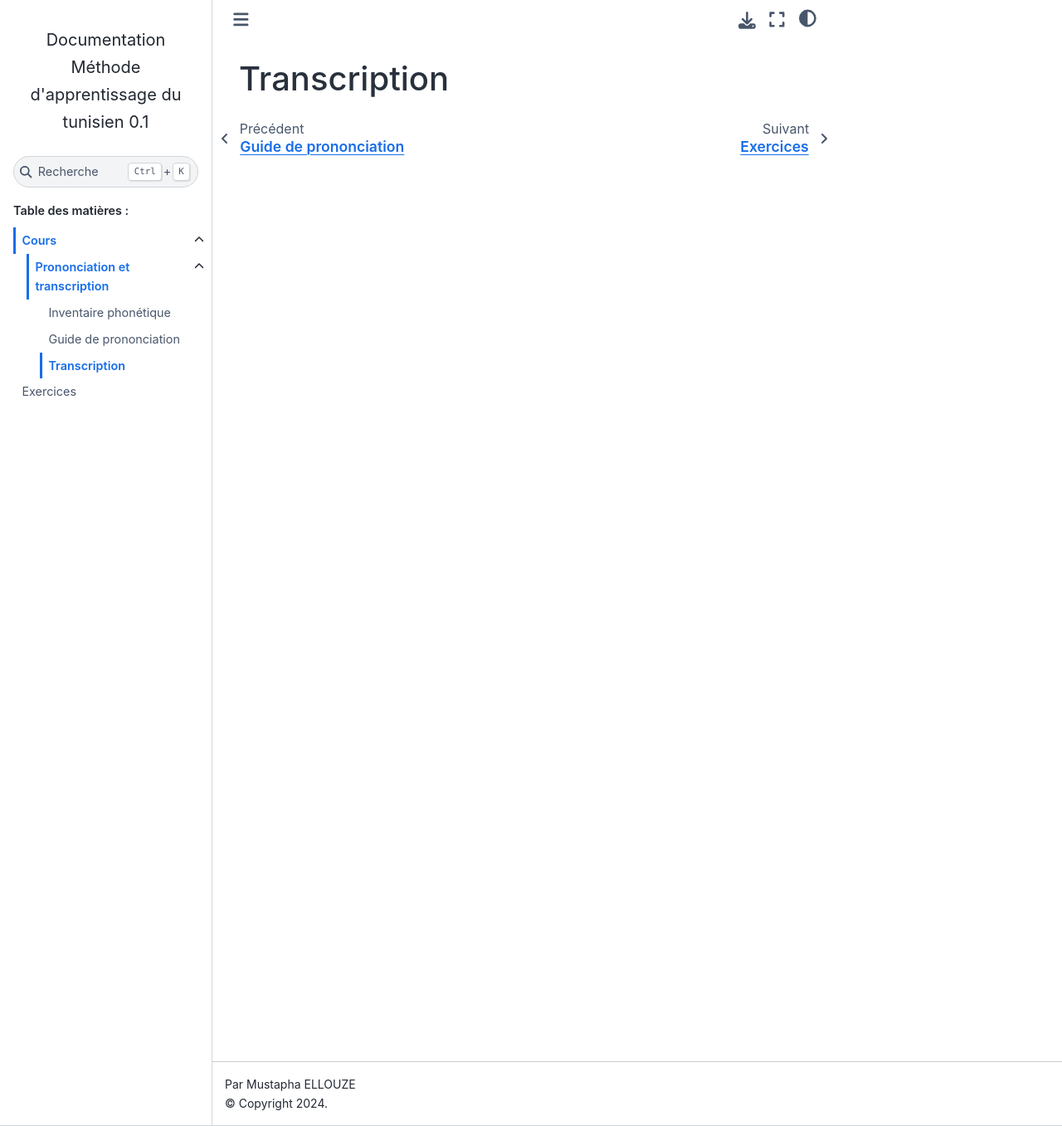
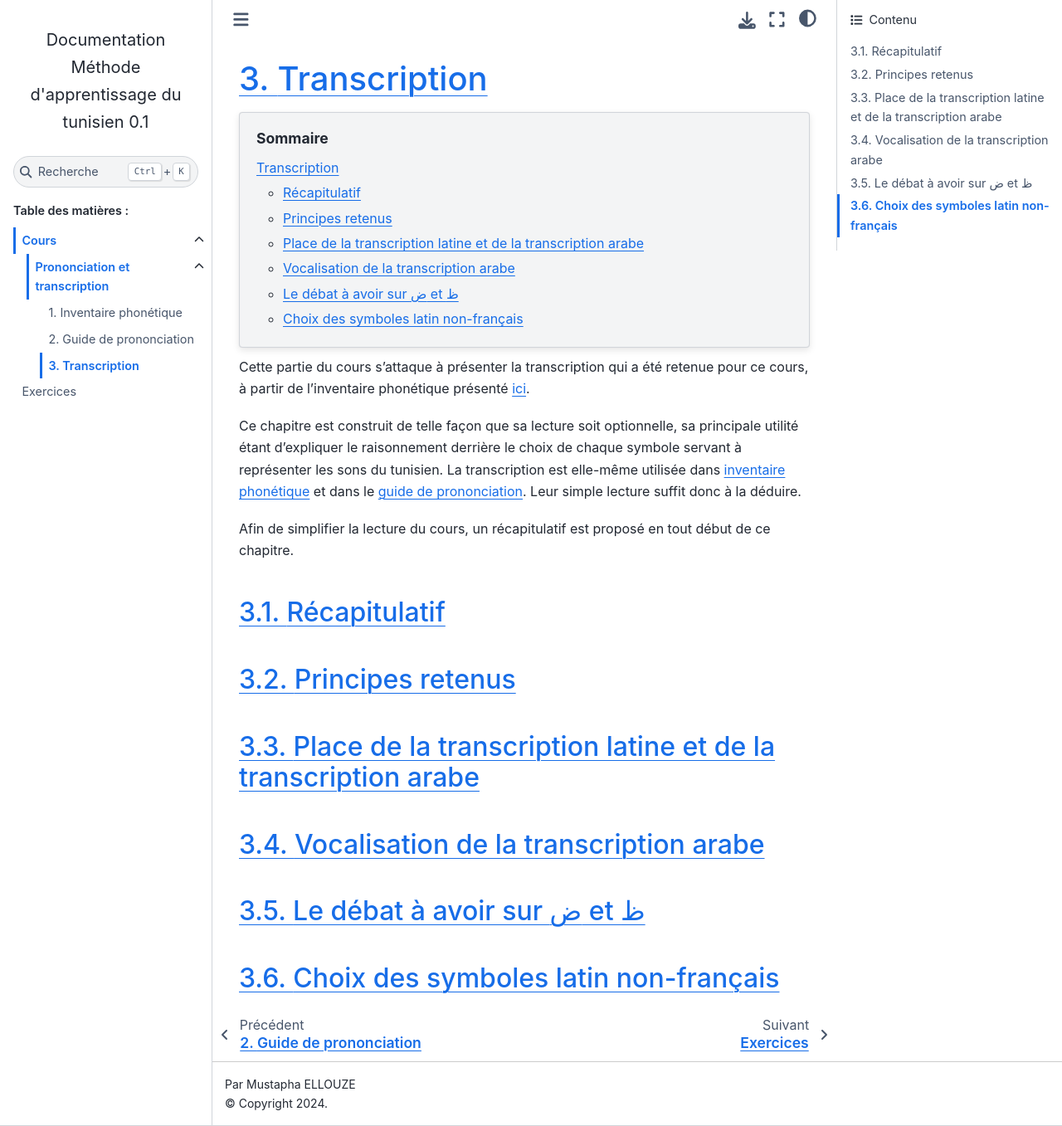
Before and after one commit to MustaphaEllouze/CoursTunisien, a Sphinx documentation site: the page built from sphinx/source/Cours/EcriturePrononciation/Transcription/transcription.rst, in a window 1280 px wide and 1357 px high. Shown: the whole window at 83% size. Built offline with Sphinx 7.4.7 and the Sphinx Book theme 1.1.4, drawn with Linux system fonts in a browser that asks for light colours.

Commit message:
ébauche transcription + numbered

```diff
--- a/sphinx/source/Cours/EcriturePrononciation/Transcription/transcription.rst
+++ b/sphinx/source/Cours/EcriturePrononciation/Transcription/transcription.rst
@@ -1,2 +1,72 @@
+.. _transcription:
+
 Transcription
 =============
+
+.. contents::
+
+Cette partie du cours s'attaque à présenter la transcription qui a été retenue
+pour ce cours, à partir de l'inventaire phonétique présenté
+:ref:`ici <inventaire_phonetique>`.
+
+Ce chapitre est construit de telle façon que sa lecture soit optionnelle, sa
+principale utilité étant d'expliquer le raisonnement derrière le choix de chaque
+symbole servant à représenter les sons du tunisien. La transcription est
+elle-même utilisée dans :ref:`inventaire phonétique <inventaire_phonetique>`
+et dans le :ref:`guide de prononciation <guide_de_prononciation>`. Leur simple
+lecture suffit donc à la déduire.
+
+Afin de simplifier la lecture du cours, un récapitulatif est proposé en tout
+début de ce chapitre.
+
+Récapitulatif
+-------------
+
+Principes retenus
+-----------------
+
+Place de la transcription latine et de la transcription arabe
+-------------------------------------------------------------
+
+Vocalisation de la transcription arabe
+--------------------------------------
+
+Le débat à avoir sur arab|`<cdh>` et arab|`<cdh2>`
+--------------------------------------------------
+
+Choix des symboles latin non-français
+-------------------------------------
+
+.. \begin{itemize}
+..     \item Chaque son devra être représenté par un seul et unique symbole ou combinaison de symboles ;
+..     \item On doit limiter le nombre de son produits par une combinaison de plusieurs symboles (comme en français où \textbf{/o/} et \textbf{/i/} s'associent pour faire le son \textbf{[wa]}) ;
+..     \item On s'autorise à regrouper des sons qui seront représentés par le même symboles, du moment que le contexte phonétique permette de déduire le son que représente le symbole sans ambiguïté.
+.. \end{itemize}
+
+.. \begin{itemize}
+..     \item J'ai décidé de laisser la possibilité d'omettre le symbole pour le \textbf{coup de glotte [']}. Ce choix est motivé par le fait que les tunisophones ont de plus en plus tendance à l'omettre, que ce soit au début ou à la fin des mots. Je laisse donc la possibilité de le rajouter au milieu des mots, en lui affectant un symbole \footnote{En pratique, je vais essayer de le noter tant que faire se peut au cours de ce cours, notamment en début de mot, pour des raisons \textbf{grammaticale} et \textbf{étymologique}.};
+..     \item Tous les symboles des \textbf{consonnes emphatiques} portent une \textbf{cédille}. J'ai choisi ce système afin d'aider à la prononciation, et aider si besoin pour l'harmonie consonantique;
+..     \item La consonne [\textrevglotstop] se note aussi avec une \textbf{cédille}, en se servant d'un \textbf{/a/} comme support. J'ai préféré cette notation pour ne pas induire en erreur en proposant une lettre support qui était sans rapport. L'alphabet maltais a par exemple fait le choix de se servir d'un /g/ comme support;
+..     \item J'ai emprunté deux lettres à l'alphabet du moyen anglais : \textsc{thorn} "\textbf{\th}" et \textsc{eth} "\textbf{\dh}". Elles servaient à l'époque à marquer les mêmes sons, mais les symboles ont disparu avec l'importation de l'imprimerie depuis la France;
+..     \item J'ai marqué d'un diacritique les symboles pour \textbf{[\textesh]} et \textbf{[\textinvscr]}. On pourrait envisager deux symboles pour marquer ces sons-là, comme par exemple /sh/ et /gh/, mais il me semblait que ça porterait à confusion avec le son \textbf{[h]};
+..     \item J'ai mis la même diacritique pour les \textbf{voyelles nasales} : ce qui motive ce choix est que cette diacritique sert à noter une prononciation différente mais proche de la lettre support;
+..     \item Pour les autres \textbf{voyelles}, j'ai choisi un système qui soit intuitif pour les locuteurs francophones : la transcription correspond à peu de choses près à la prononciation qu'on aurait en français. La seule exception que je me suis autorisée est pour le son \textbf{[u]}, qui n'est marqué que d'un symbole plutôt que de deux en français (/ou/).
+.. \end{itemize}
+
+.. \subsection{Voyelles longues et consonnes géminées}
+.. En plus de la retranscription des sons, il faut parler du cas des voyelles longues et des consonnes géminées (les consonnes doublées).
+
+.. Le tunisien, comme l'arabe, fait une distinction sémantique entre :
+.. \begin{itemize}
+..     \item \textbf{Voyelles courtes et longues} : La longueur d'une voyelle change le sens d'un mot, par exemple sa fonction grammaticale comme dans \textbf{[mut] (meurs, verbe à l'impératif)} et \textbf{[mu:t] (la mort)}.
+..     \item \textbf{Consonnes simples et consonnes géminées (doublées)} : Le doublage des consonnes en tunisien change également le sens d'un mot, par exemple \textbf{[ba\textrevglotstop \textschwa d] (après)} et \textbf{[ba\textrevglotstop\textrevglotstop \textschwa d] (éloigne, verbe à l'impératif)}.
+.. \end{itemize}
+
+.. Pour continuer de faire cette distinction à l'écrit, je propose dans la suite de \textbf{doubler} les symboles qui représentent les voyelles ou les consonnes longues. Ainsi, en reprenant les exemples précédents :
+
+.. \begin{itemize}
+..     \item \textbf{[mut]} $\rightarrow$ \textbf{mut}
+..     \item \textbf{[mu:t]} $\rightarrow$ \textbf{muut}
+..     \item \textbf{[ba\textrevglotstop \textschwa d]} $\rightarrow$ \textbf{ba\c{a}ed}
+..     \item \textbf{[ba\textrevglotstop\textrevglotstop \textschwa d]} $\rightarrow$ \textbf{ba\c{a}\c{a}ed}
+.. \end{itemize}
--- a/sphinx/source/Cours/EcriturePrononciation/index.rst
+++ b/sphinx/source/Cours/EcriturePrononciation/index.rst
@@ -9,8 +9,9 @@ choses essentielles :
 
 .. toctree::
    :maxdepth: 2
+   :numbered:
    :caption: Table des matières :
 
-   Prononciation/sons
+   Prononciation/inventaire_phonetique
    Prononciation/guide
    Transcription/transcription
```
Also changed, not shown: sphinx/source/Cours/EcriturePrononciation/Prononciation/inventaire_phonetique.rst (renamed from sphinx/source/Cours/EcriturePrononciation/Prononciation/sons.rst).
